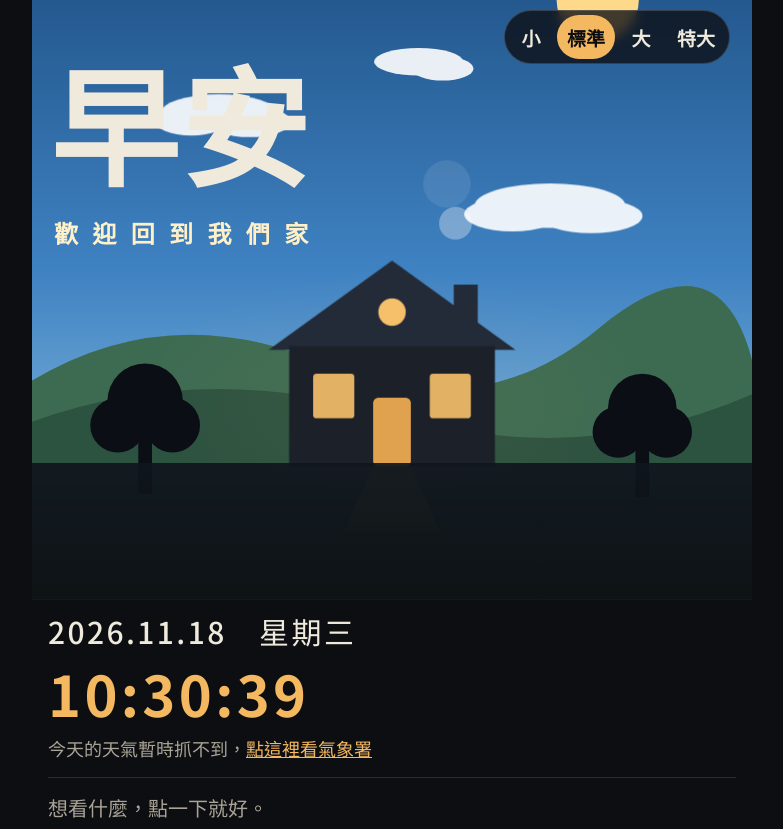
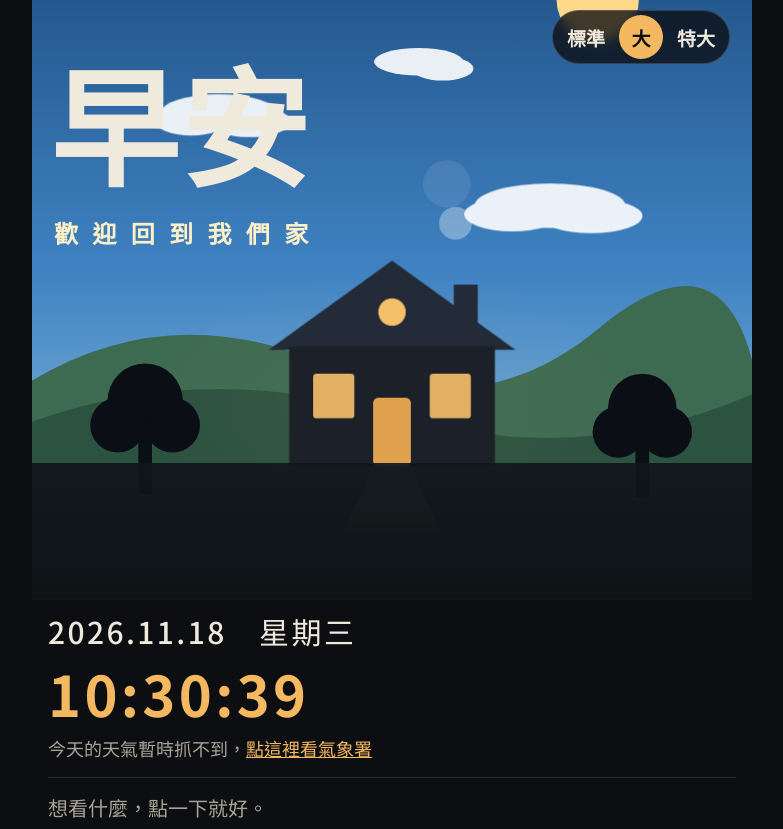
Before and after one commit to Xiang0503/family-home, a plain HTML site: page index.html in a window 1280 px wide. Shown: the top 829 px of the page, without its empty margins (248-1031 px from the left). Drawn offline with Linux system fonts and the light colour scheme; no server answers.

Commit message:
Font sizes: 標準/大/特大 remapped
Co-Authored-By: Claude Sonnet 5.5 <noreply@anthropic.com>
Claude-Session: https://claude.ai/code/session_015vmh5C3qpnSc1f4FwDX7Ma

```diff
--- a/index.html
+++ b/index.html
@@ -187,7 +187,7 @@ details[open] summary::after { content: "收起來"; }
 
 <!-- ========== 首頁 ========== -->
 <section id="home">
-  <div class="fs" id="fs" role="group" aria-label="字的大小"><button type="button" data-i="0">小</button><button type="button" data-i="1">標準</button><button type="button" data-i="2">大</button><button type="button" data-i="3">特大</button></div>
+  <div class="fs" id="fs" role="group" aria-label="字的大小"><button type="button" data-i="0">標準</button><button type="button" data-i="1">大</button><button type="button" data-i="2">特大</button></div>
   <div class="hero">
     <div class="hero-head"><h1 class="hero-title" id="hero-greet">早安</h1>
     <p class="hero-sub">歡迎回到我們家</p></div>
@@ -470,12 +470,12 @@ details[open] summary::after { content: "收起來"; }
 
   (function () {
     var box = document.getElementById("fs"); if (!box) return;
-    var sc = [0.88, 1, 1.15, 1.3], i = 1, bs = box.querySelectorAll("button");
-    try { i = parseInt(localStorage.getItem("familyFs2") || "1", 10); } catch (e) {}
-    if (!(i >= 0 && i <= 3)) i = 1;
+    var sc = [0.88, 1, 1.15], i = 1, bs = box.querySelectorAll("button");
+    try { i = parseInt(localStorage.getItem("familyFs3") || "1", 10); } catch (e) {}
+    if (!(i >= 0 && i <= 2)) i = 1;
     function apply() { document.documentElement.style.zoom = sc[i]; for (var k = 0; k < bs.length; k++) bs[k].setAttribute("aria-pressed", k === i ? "true" : "false"); }
     apply();
-    for (var k = 0; k < bs.length; k++) bs[k].addEventListener("click", function () { i = +this.getAttribute("data-i"); try { localStorage.setItem("familyFs2", i); } catch (e) {} apply(); });
+    for (var k = 0; k < bs.length; k++) bs[k].addEventListener("click", function () { i = +this.getAttribute("data-i"); try { localStorage.setItem("familyFs3", i); } catch (e) {} apply(); });
   })();
   (function () {
     var hero = document.querySelector(".hero"); if (!hero) return;
```
